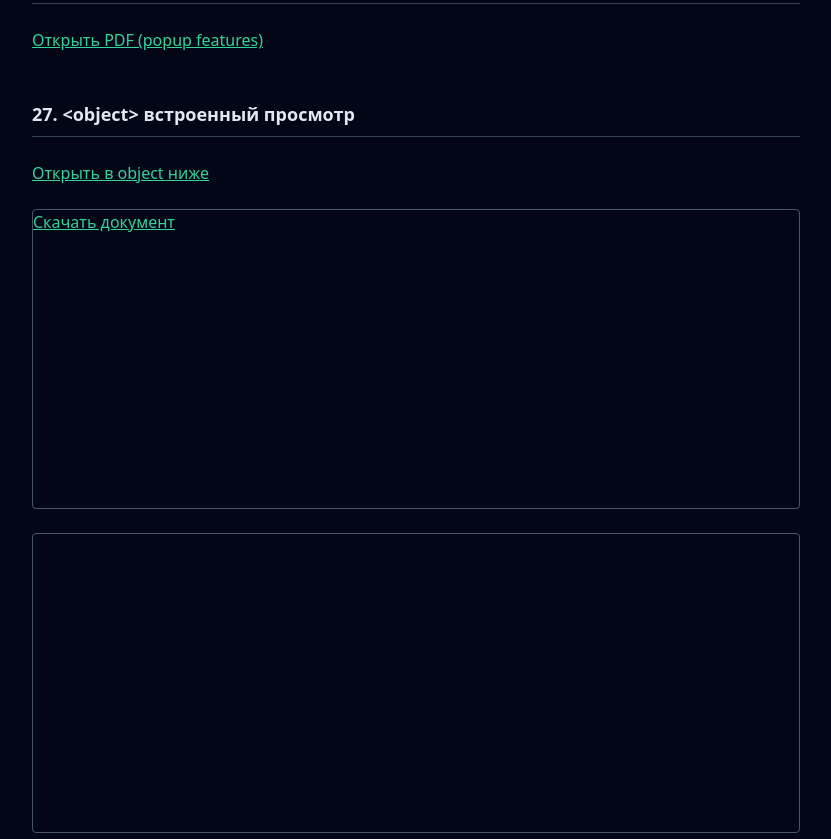
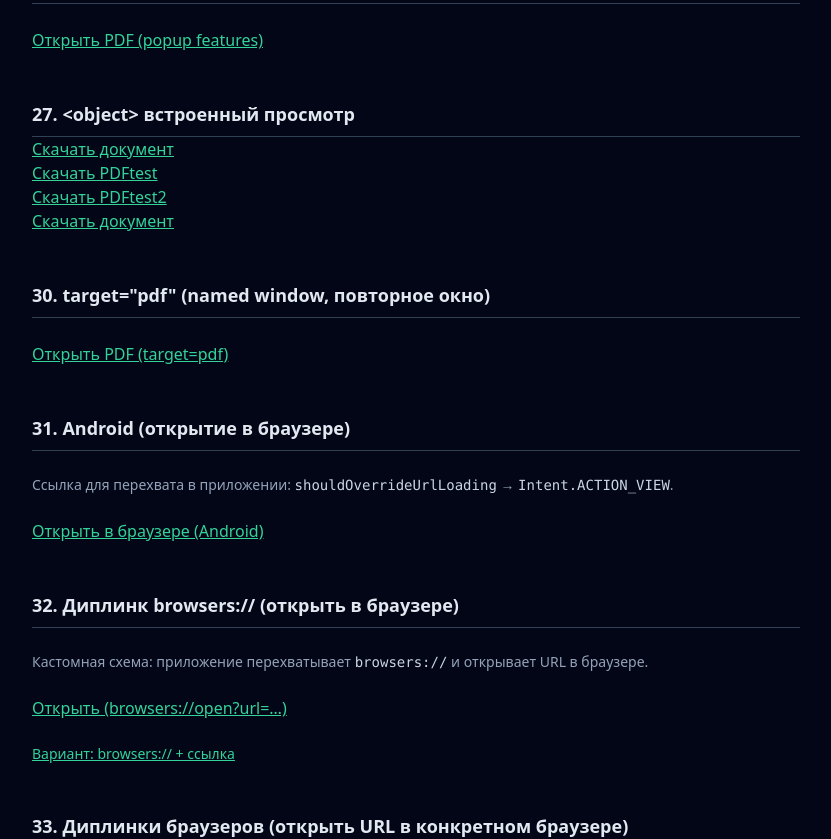
Before and after one commit to 0IceMeat0/TestLinksForMobileApp, a Next.js app: page / in a window 1280 px wide. Shown: the part 2740-3579 px from the top of the page, without its empty margins (224-1055 px from the left). Built offline with nearby package versions, Linux system fonts and the light colour scheme.

Commit message:
release 7

```diff
--- a/src/app/page.tsx
+++ b/src/app/page.tsx
@@ -307,7 +307,7 @@ export default function Home() {
           <h2 className="text-lg font-semibold text-slate-200 border-b border-slate-700 pb-2">
             27. &lt;object&gt; встроенный просмотр
           </h2>
-          <a
+          {/* <a
             href={PDF_URL}
             className="block text-emerald-400 hover:text-emerald-300 underline mb-2"
           >
@@ -321,9 +321,15 @@ export default function Home() {
           </iframe>
           <embed src={LOCAL_PDF_PATH}  width="100%" height="300" className="border border-slate-600 rounded" aria-label="PDF viewer">
 
-            </embed>
-
-
+            </embed> */}
+            <a href={LOCAL_PDF_PATH} target="_blank" rel="noopener" download="30day_dec_prime.pdf" className="text-emerald-400 underline">Скачать документ</a>
+            <br />
+            <a href={'https://zvuk.com/about/documents/terms'} target="_blank" rel="noopener" className="text-emerald-400 underline">Скачать PDFtest</a>
+            <br />
+            <a href={'https://zvuk.com/docs/sa/pravila_promo_sa.pdf'} target="_blank" rel="noopener" className="text-emerald-400 underline">Скачать PDFtest2</a>
+            <br />
+            <a href={'https://zvuk.com/docs/sa/pravila_promo_sa.pdf'} target="_blank" rel="noopener" download="30day_dec_prime.pdf" className="text-emerald-400 underline">Скачать документ</a>
+            {/* <a href={'/30day_dec_prime.pdf'} target="_blank" rel="noopener" className="text-emerald-400 underline">Скачать PDFtest</a>
             <object data={'https://zvuk.com/about/documents/terms'} type="application/pdf" width="100%" height="300" className="border border-slate-600 rounded" aria-label="PDF viewer">
             <a href={'https://zvuk.com/about/documents/terms'} target="_blank" rel="noopener" className="text-emerald-400 underline">Скачать PDF</a>
           </object>
@@ -332,7 +338,7 @@ export default function Home() {
           </iframe>
           <embed src={'https://zvuk.com/about/documents/terms'} width="100%" height="300" className="border border-slate-600 rounded" aria-label="PDF viewer">
 
-            </embed>
+            </embed> */}
         </section>
         <section className="space-y-6">
           <h2 className="text-lg font-semibold text-slate-200 border-b border-slate-700 pb-2">
```
